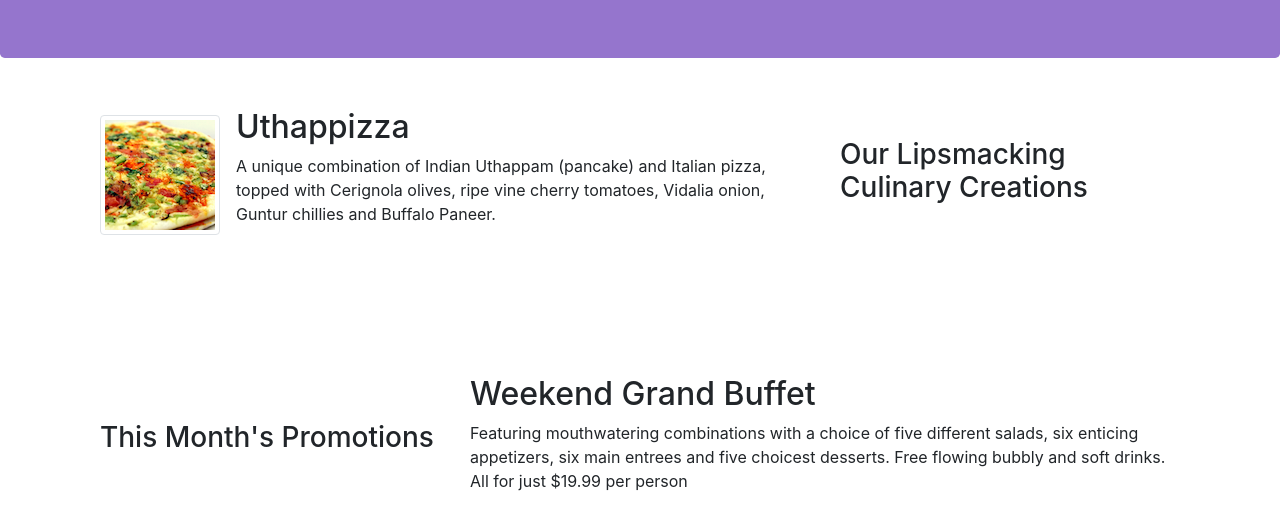
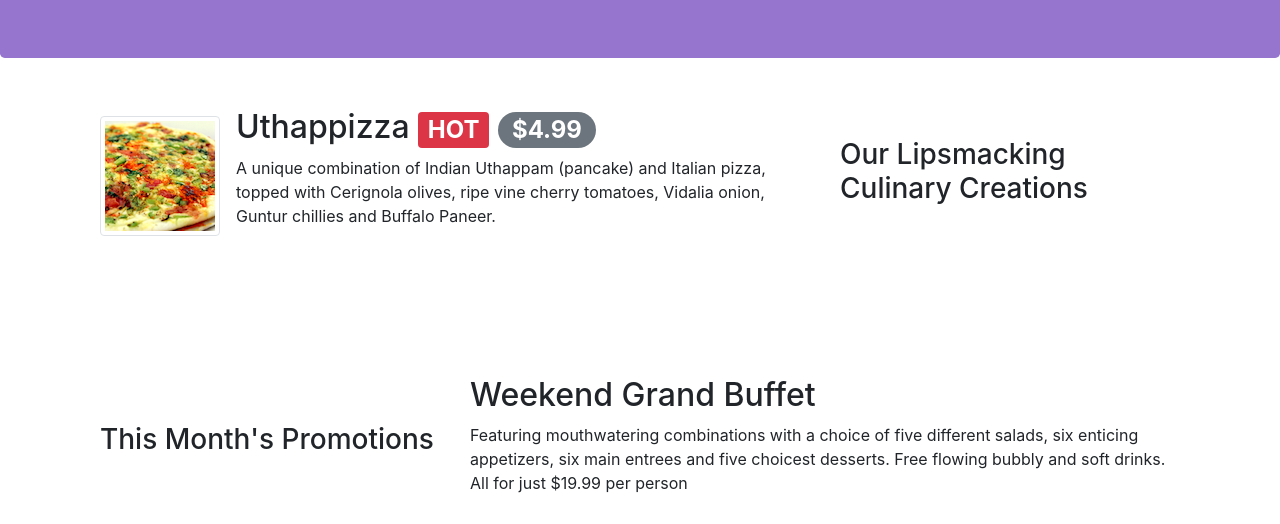
Before and after one commit to ngireric123/coursera-bootstrap-4, a website: page index.html in a window 1280 px wide. Shown: the part 276-800 px from the top of the page. Drawn offline with nearby package versions, Linux system fonts and the light colour scheme.

Commit message:
alerting user

```diff
--- a/index.html
+++ b/index.html
@@ -62,7 +62,11 @@
                     <div class="media">
                         <img class="d-flex mr-3 img-thumbnail align-self-center" src="img/uthappizza.png" alt="uthappizza">
                         <div class="media-body">
-                            <h2 class="mt-0">Uthappizza</h2>
+                            <h2 class="mt-0">Uthappizza <span class="badge badge-danger ">HOT</span>
+                                <span class="badge badge-pill badge-secondary">
+                                    $4.99
+                                </span>
+                            </h2>
                             <p class="d-none d-sm-block">A unique combination of Indian Uthappam (pancake) and Italian pizza, topped with Cerignola olives, ripe vine cherry tomatoes, Vidalia onion, Guntur chillies and Buffalo Paneer.</p>
                         </div>
                     </div>
```
